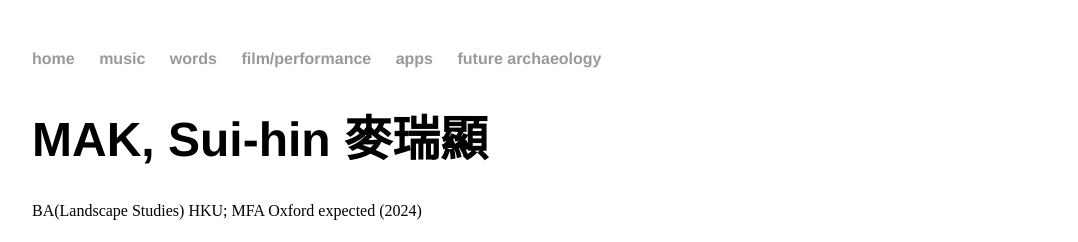
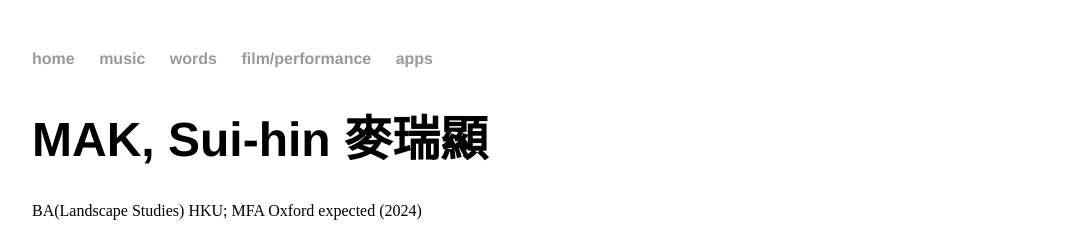
Before and after one commit to maksuihin/maksuihin.github.io, a Jekyll site: the page built from index.html, in a window 1280 px wide. Shown: the top 242 px of the page, without its empty margins (96-1174 px from the left). Built offline with Jekyll 4.4.1, drawn with Linux system fonts in a browser that asks for light colours.

Commit message:
remove future archaeology from heading

```diff
--- a/_layouts/default.html
+++ b/_layouts/default.html
@@ -15,7 +15,7 @@
 				<li><a href="/writings">words</a></li>
 				<li><a href="/performance">film/performance</a></li>
 				<li><a href="/apps">apps</a></li>
-				<li><a href="/future">future archaeology</a></li>
+				<!--<li><a href="/future">future archaeology</a></li>-->
 				<!--<li><a href="/blog">blog</a></li>-->
 	    		</ul>
 			</nav>
```
